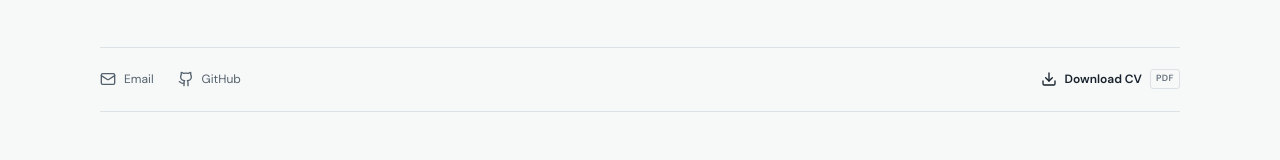
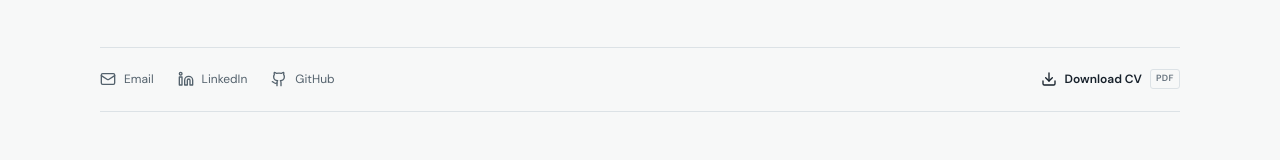
Before and after one commit to bryantserrano/bryant-serrano-portfolio, a React (Vite) app: page / in a window 1280 px wide. Shown: the part 490-650 px from the top of the page. Built offline with nearby package versions, Linux system fonts and the light colour scheme; the HTML template or start-up script is replaced by a standard one.

Commit message:
added linkedin profile to portfolio

```diff
--- a/src/data/resume.ts
+++ b/src/data/resume.ts
@@ -8,7 +8,7 @@ export const resume = {
     'Software Engineer with a networking background and 6+ years in tech, including 2+ years building backend services, AI applications, and user interfaces. Experienced with Python, FastAPI, Node.js, React, OpenAI, cloud services, the software development lifecycle, and communication with people.',
   location: 'Mexico',
   email: 'bryantser96@gmail.com',
-  linkedin: '',
+  linkedin: 'https://www.linkedin.com/in/bryant-serrano-658166189',
   github: 'https://github.com/bryantserrano',
   cvUrl: './bryant_serrano_cv.pdf',
   skills: [
```
Also changed, not shown: 2 other files (tests, documents, lock files or other folders).
